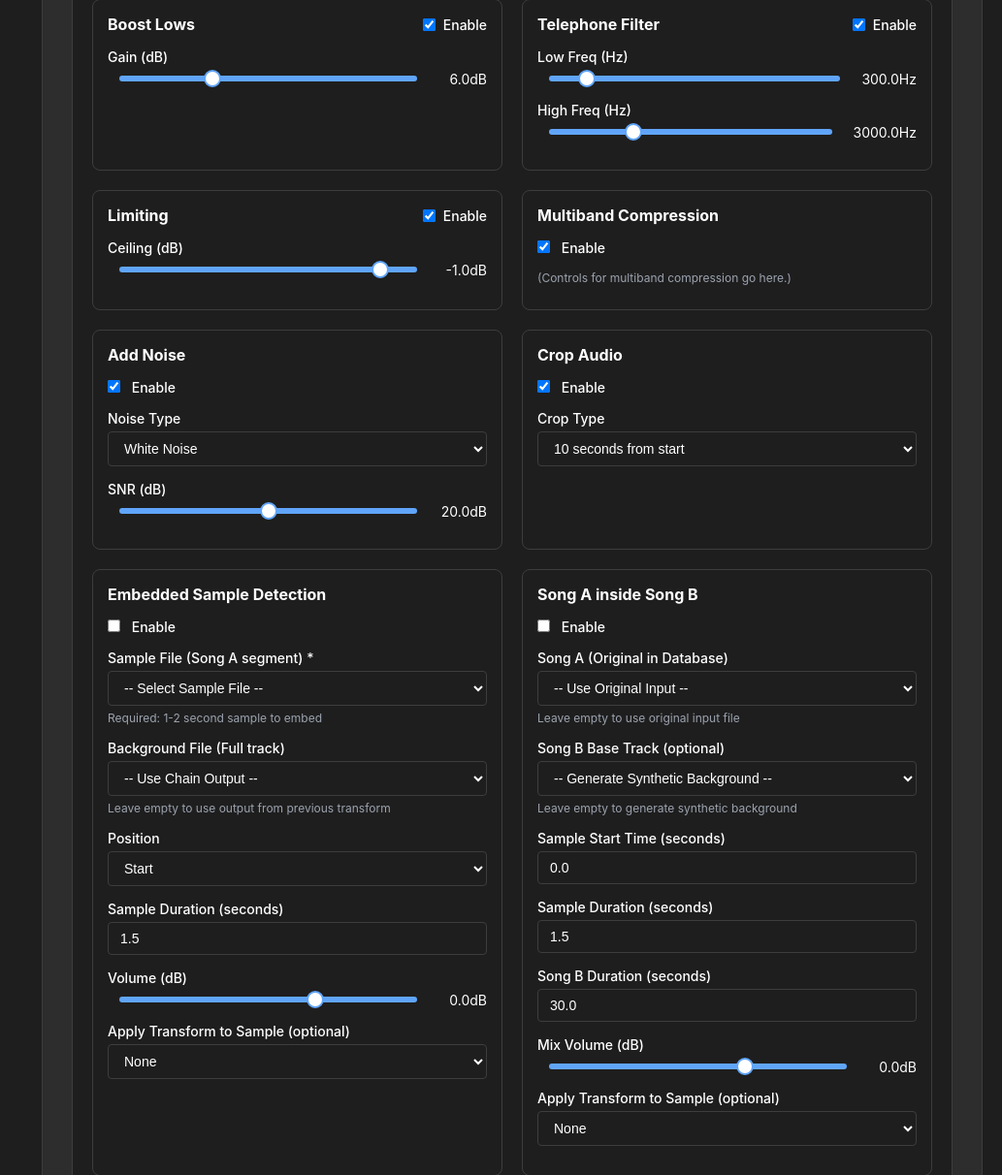
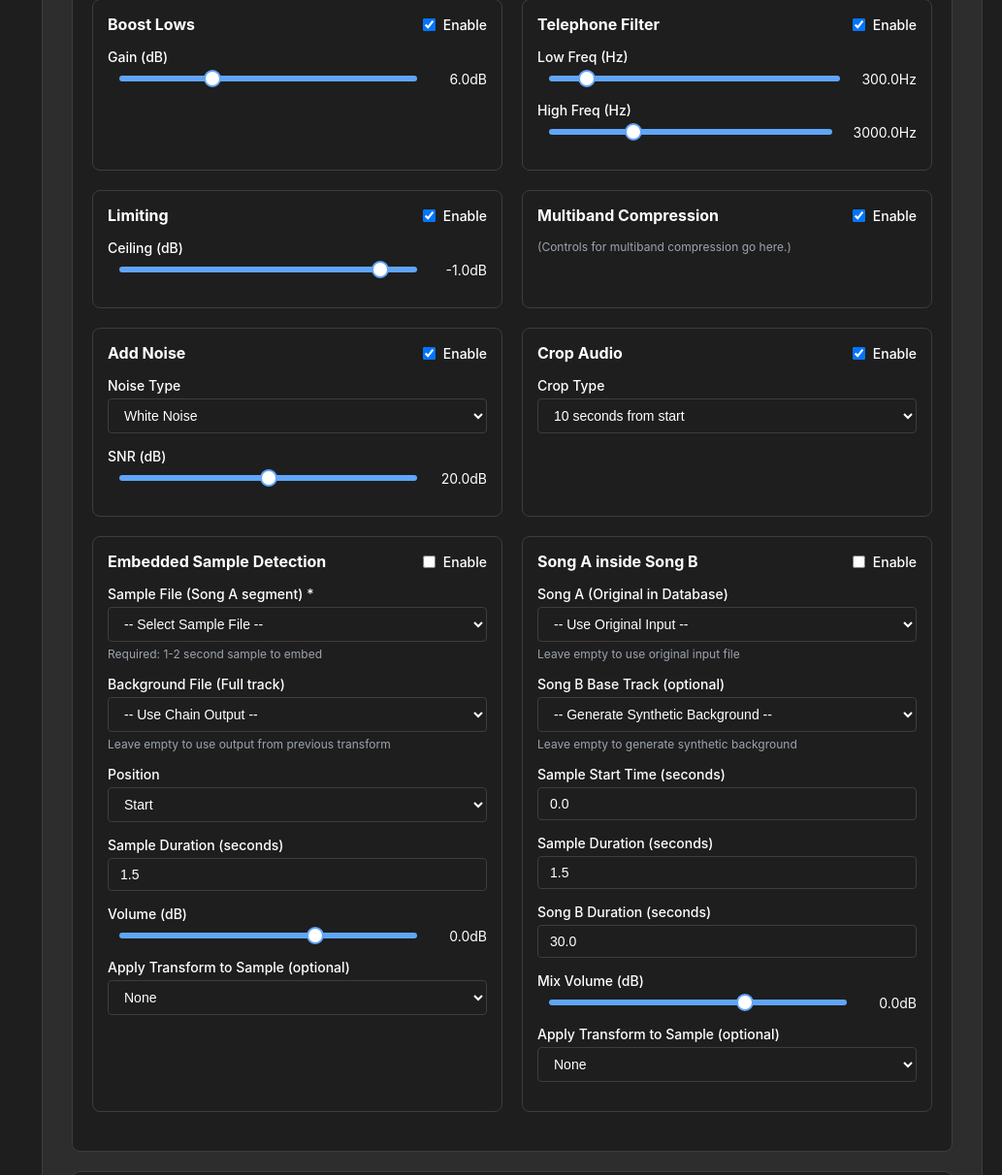
Before and after one commit to bluesoradev/audio-fingerprint, a FastAPI app: page / in a window 1280 px wide. Shown: the part 1704-2916 px from the top of the page at 97% size, without its empty margins (247-1280 px from the left). Run offline with FastAPI, Linux system fonts and the light colour scheme; data that the repository does not hold is empty; some libraries are stand-ins or nearby versions.

Commit message:
fix: update UI with right check box

```diff
--- a/ui/templates/index.html
+++ b/ui/templates/index.html
@@ -1708,22 +1708,24 @@
 
                             <!-- Multiband Compression -->
                             <div class="transform-card">
+                                <div class="transform-card-header">
                                     <h4> Multiband Compression</h4>
-                                <div class="form-group">
-                                    <label>
-                                        <input type="checkbox" id="deliverablesMultibandEnabled" checked onchange="updateDeliverablesTransformState()"> Enable
-                                    </label>
+                                    <div class="enable-checkbox">
+                                        <input type="checkbox" id="deliverablesMultibandEnabled" checked onchange="updateDeliverablesTransformState()">
+                                        <label for="deliverablesMultibandEnabled">Enable</label>
+                                    </div>
                                 </div>
                                 <p style="color: #9ca3af; font-size: 12px; margin: 10px 0;">(Controls for multiband compression go here.)</p>
                     </div>
 
                             <!-- Add Noise -->
                             <div class="transform-card">
+                                <div class="transform-card-header">
                                     <h4> Add Noise</h4>
-                        <div class="form-group">
-                                    <label>
-                                        <input type="checkbox" id="deliverablesAddNoiseEnabled" checked onchange="updateDeliverablesTransformState()"> Enable
-                                    </label>
+                                    <div class="enable-checkbox">
+                                        <input type="checkbox" id="deliverablesAddNoiseEnabled" checked onchange="updateDeliverablesTransformState()">
+                                        <label for="deliverablesAddNoiseEnabled">Enable</label>
+                                    </div>
                                 </div>
                                 <div class="form-group">
                                     <label>Noise Type</label>
@@ -1745,11 +1747,12 @@
 
                             <!-- Crop Audio -->
                             <div class="transform-card">
+                                <div class="transform-card-header">
                                     <h4> Crop Audio</h4>
-                                <div class="form-group">
-                                    <label>
-                                        <input type="checkbox" id="deliverablesCropEnabled" checked onchange="updateDeliverablesTransformState()"> Enable
-                                    </label>
+                                    <div class="enable-checkbox">
+                                        <input type="checkbox" id="deliverablesCropEnabled" checked onchange="updateDeliverablesTransformState()">
+                                        <label for="deliverablesCropEnabled">Enable</label>
+                                    </div>
                                 </div>
                                 <div class="form-group">
                                     <label>Crop Type</label>
@@ -1768,11 +1771,12 @@
 
                             <!-- Embedded Sample Detection -->
                             <div class="transform-card">
+                                <div class="transform-card-header">
                                     <h4>Embedded Sample Detection</h4>
-                                <div class="form-group">
-                                    <label>
-                                        <input type="checkbox" id="deliverablesEmbeddedSampleEnabled" onchange="updateDeliverablesTransformState()"> Enable
-                                    </label>
+                                    <div class="enable-checkbox">
+                                        <input type="checkbox" id="deliverablesEmbeddedSampleEnabled" onchange="updateDeliverablesTransformState()">
+                                        <label for="deliverablesEmbeddedSampleEnabled">Enable</label>
+                                    </div>
                                 </div>
                                 <div class="form-group">
                                     <label>Sample File (Song A segment) *</label>
@@ -1828,11 +1832,12 @@
 
                             <!-- Song A in Song B -->
                             <div class="transform-card">
+                                <div class="transform-card-header">
                                     <h4>Song A inside Song B</h4>
-                                <div class="form-group">
-                                    <label>
-                                        <input type="checkbox" id="deliverablesSongAInSongBEnabled" onchange="updateDeliverablesTransformState()"> Enable
-                                    </label>
+                                    <div class="enable-checkbox">
+                                        <input type="checkbox" id="deliverablesSongAInSongBEnabled" onchange="updateDeliverablesTransformState()">
+                                        <label for="deliverablesSongAInSongBEnabled">Enable</label>
+                                    </div>
                                 </div>
                                 <div class="form-group">
                                     <label>Song A (Original in Database)</label>
```
Lines whose indentation alone changed are shown as unchanged.
